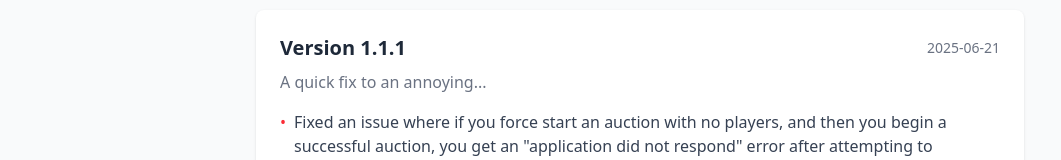
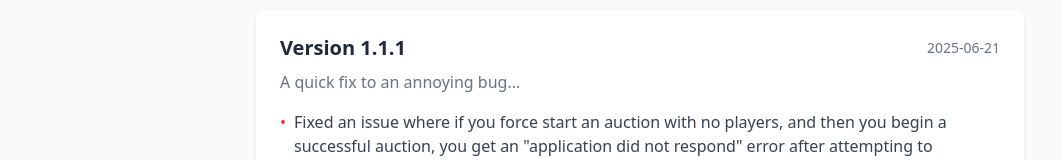
Before and after one commit to mehkij/poke-auction, a React (Vite) app in the folder frontend/: page /changelog in a window 1280 px wide. Shown: the part 162-322 px from the top of the page, without its empty margins (0-1061 px from the left). Built offline with nearby package versions, Linux system fonts and the light colour scheme.

Commit message:
fix: typo

```diff
--- a/frontend/src/changelog.ts
+++ b/frontend/src/changelog.ts
@@ -9,7 +9,7 @@ export const changelog: ChangelogEntry[] = [
   {
     version: "1.1.1",
     date: "2025-06-21",
-    description: "A quick fix to an annoying...",
+    description: "A quick fix to an annoying bug...",
     changes: [
       `Fixed an issue where if you force start an auction with no players, and then you begin a successful auction, you get an "application did not respond" error after attempting to nominate a Pokemon`,
     ],
```
